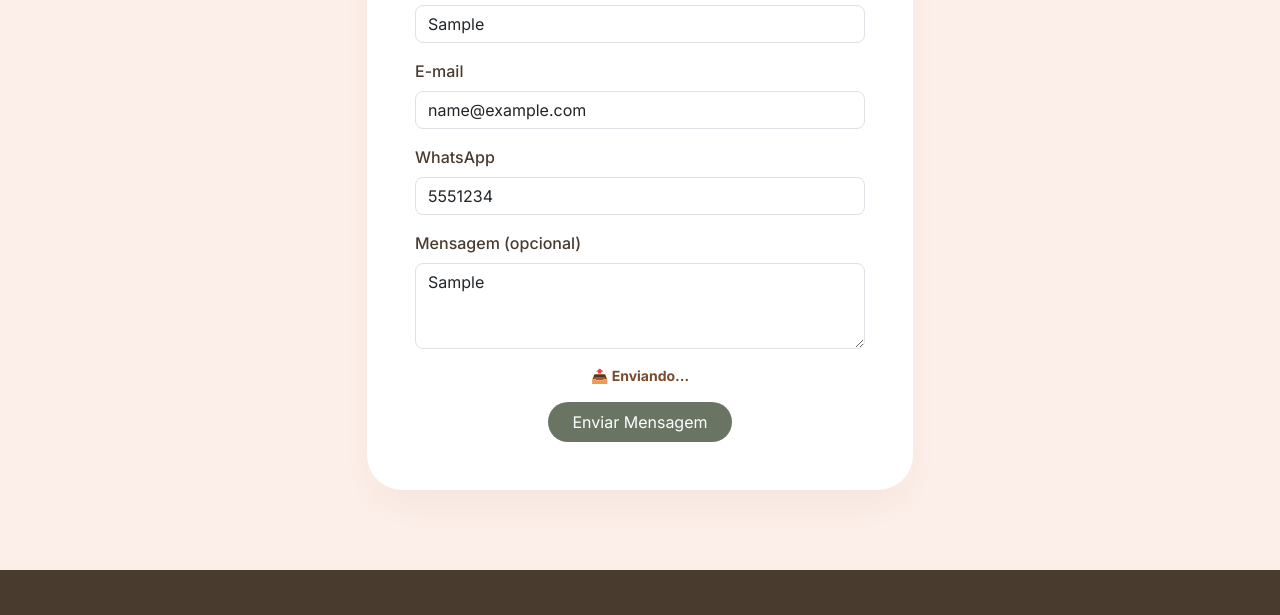
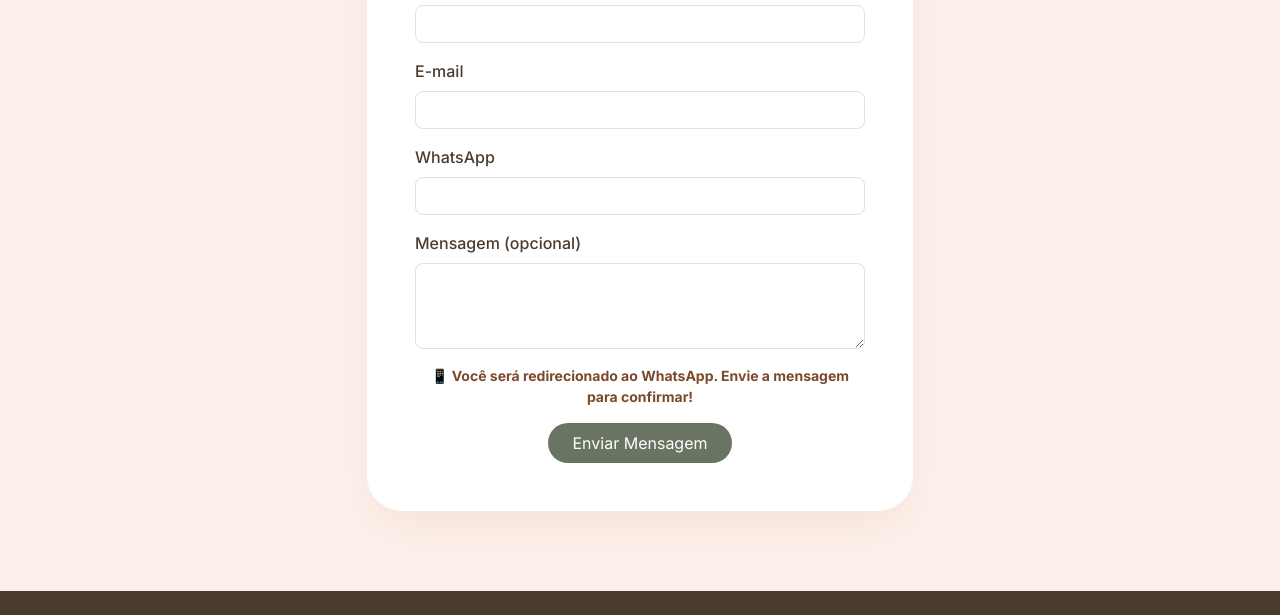
Before and after one commit to MMaistro-M/psicologia-stephanie, a plain HTML site: page index.html in a window 1280 px wide. Both pictures are taken after typing "Sample", "name@example.com", "5551234", "Sample" into the empty fields and a click on the button "Enviar Mensagem". Shown: the part 3564-4179 px from the top of the page. Drawn offline with nearby package versions, Linux system fonts and the light colour scheme; no server answers.

Commit message:
função agendamento pelo whatsapp

```diff
--- a/index.html
+++ b/index.html
@@ -11,7 +11,7 @@
 </head>
 <body>
 
-<a href="https://wa.me/+5519999959009?text=Olá,%20gostaria%20de%20agendar%20um%20acolhimento." target="_blank" class="whatsapp-float">
+<a href="https://wa.me/5519999959009?text=Olá,%20gostaria%20de%20agendar%20um%20acolhimento." target="_blank" class="whatsapp-float">
     <i class="fab fa-whatsapp"></i>
 </a>
 
@@ -28,17 +28,14 @@
     <div class="container py-4">
         <div class="row g-5 align-items-center">
 
-            <!-- LADO ESQUERDO - DESENHO + TEXTOS -->
             <div class="col-lg-7">
 
-                <!-- DESENHO DA LOGO -->
                 <div class="logo-desenho">
                     <div class="logo-titulo">Stephanie Maturana</div>
                     <div class="logo-linha"></div>
                     <div class="logo-subtitulo">PSICÓLOGA</div>
                 </div>
 
-                <!-- TEXTO PRINCIPAL -->
                 <div class="conteudo-texto mt-4">
                     <span class="badge bg-warning bg-opacity-25 text-dark-emphasis mb-3 px-3 py-2 rounded-pill">
                         Psicóloga TCC | Transtornos Alimentares
@@ -46,7 +43,7 @@
                     <h1 class="display-5 fw-bold text-mogno">Reconstrua sua relação com o corpo e a comida</h1>
                     <p class="lead mt-3" style="color: #4a3b2f;">Terapia Online para Adultos e Adolescentes. De forma leve, consciente e sem culpa.</p>
                     <div class="d-flex flex-wrap gap-3 mt-4">
-                        <a href="https://wa.me/+5519999959009" class="btn btn-whatsapp-custom">
+                        <a href="https://wa.me/5519999959009" class="btn btn-whatsapp-custom">
                             <i class="fab fa-whatsapp me-2"></i> Agendar pelo WhatsApp
                         </a>
                     </div>
@@ -54,7 +51,6 @@
 
             </div>
 
-            <!-- LADO DIREITO - FOTO -->
             <div class="col-lg-5 text-center">
                 <div class="image-container-main">
                     <img src="foto1.jpeg" alt="Stephanie Maturana" class="img-hero-custom">
@@ -234,10 +230,6 @@
     </div>
 </footer>
 
-<!-- Firebase Bibliotecas -->
-<script src="https://www.gstatic.com/firebasejs/9.22.0/firebase-app-compat.js"></script>
-<script src="https://www.gstatic.com/firebasejs/9.22.0/firebase-firestore-compat.js"></script>
-
 <script src="script.js"></script>
 </body>
 </html>
--- a/script.js
+++ b/script.js
@@ -1,21 +1,12 @@
 // ============================================
-// CONFIGURAÇÃO DO FIREBASE (COM SEUS DADOS)
+// NÚMERO DO WHATSAPP DA PSICÓLOGA
 // ============================================
-const firebaseConfig = {
-    apiKey: "AIzaSyAVbQpgpgx_O0Qr8UjyeeI4OyyC6fHBF0Y",
-    authDomain: "site-psicologa-29375.firebaseapp.com",
-    projectId: "site-psicologa-29375",
-    storageBucket: "site-psicologa-29375.firebasestorage.app",
-    messagingSenderId: "77814198358",
-    appId: "1:77814198358:web:c351c16f6785b612314bf7"
-};
-
-// Inicializar Firebase
-firebase.initializeApp(firebaseConfig);
-const db = firebase.firestore();
+// ALTERE AQUI PARA O SEU NÚMERO COM DDD
+// Exemplo: 5511999999999 (55 Brasil + 11 DDD + 999999999 número)
+const NUMERO_PSICOLOGA = "5519999959009";
 
 // ============================================
-// FUNÇÃO PARA SCROLL SUAVE
+// SCROLL SUAVE
 // ============================================
 function scrollToSection(id) {
     const element = document.getElementById(id);
@@ -25,14 +16,14 @@ function scrollToSection(id) {
 }
 
 // ============================================
-// ENVIO DO FORMULÁRIO PARA O FIREBASE
+// ENVIO DO FORMULÁRIO PARA O WHATSAPP
 // ============================================
 document.addEventListener('DOMContentLoaded', () => {
     const form = document.getElementById('formContato');
     const feedbackDiv = document.getElementById('formFeedback');
 
     if (form) {
-        form.addEventListener('submit', async (e) => {
+        form.addEventListener('submit', (e) => {
             e.preventDefault();
 
             const nome = document.getElementById('nome').value.trim();
@@ -40,7 +31,6 @@ document.addEventListener('DOMContentLoaded', () => {
             const whatsapp = document.getElementById('whatsapp').value.trim();
             const mensagem = document.getElementById('mensagem').value.trim();
 
-            // Validações
             if (!nome || !email || !whatsapp) {
                 feedbackDiv.innerHTML = '<span style="color: #e74c3c;">❌ Preencha nome, e-mail e WhatsApp.</span>';
                 return;
@@ -51,38 +41,34 @@ document.addEventListener('DOMContentLoaded', () => {
                 return;
             }
 
-            // Mostrar carregando
-            feedbackDiv.innerHTML = '<span style="color: #7a4a2a;">📤 Enviando...</span>';
+            let textoWhatsApp = `🆕 *NOVO AGENDAMENTO!*%0A%0A`;
+            textoWhatsApp += `*Nome:* ${nome}%0A`;
+            textoWhatsApp += `*E-mail:* ${email}%0A`;
+            textoWhatsApp += `*WhatsApp:* ${whatsapp}%0A`;
 
-            const dadosContato = {
-                nome: nome,
-                email: email,
-                whatsapp: whatsapp,
-                mensagem: mensagem,
-                dataEnvio: new Date().toISOString(),
-                status: 'novo'
-            };
+            if (mensagem) {
+                textoWhatsApp += `*Mensagem:* ${mensagem}%0A`;
+            }
 
-            try {
-                // Salvar no Firebase Firestore
-                await db.collection('agendamentos').add(dadosContato);
+            textoWhatsApp += `%0A📅 *Data:* ${new Date().toLocaleString('pt-BR')}%0A`;
+            textoWhatsApp += `%0A Responda diretamente por aqui! ✅`;
 
-                // Sucesso
-                feedbackDiv.innerHTML = '<span style="color: #27ae60;">✅ Mensagem enviada com sucesso! Agradeço o interesse, em breve entrarei em contato.</span>';
-                form.reset();
+            const linkWhatsApp = `https://wa.me/${NUMERO_PSICOLOGA}?text=${textoWhatsApp}`;
 
-                // Limpar mensagem após 5 segundos
+            feedbackDiv.innerHTML = '<span style="color: #27ae60;">✅ Redirecionando para o WhatsApp... Clique em "Enviar" para confirmar o agendamento.</span>';
+
+            form.reset();
+
+            setTimeout(() => {
+                window.open(linkWhatsApp, '_blank');
+                feedbackDiv.innerHTML = '<span style="color: #7a4a2a;">📱 Você será redirecionado ao WhatsApp. Envie a mensagem para confirmar!</span>';
+
                 setTimeout(() => {
                     feedbackDiv.innerHTML = '';
-                }, 5000);
-
-            } catch (error) {
-                console.error('Erro ao salvar no Firebase:', error);
-                feedbackDiv.innerHTML = '<span style="color: #e74c3c;">❌ Erro ao enviar. Tente novamente ou me chame diretamente no WhatsApp.</span>';
-            }
+                }, 8000);
+            }, 1000);
         });
     }
 });
 
-console.log('🚀 Site conectado ao Firebase! Os agendamentos serão salvos no Firestore.');
-console.log('📊 Para ver os dados: https://console.firebase.google.com/');
+console.log('🚀 Formulário configurado para enviar mensagens direto para o WhatsApp!');
```
Also changed, not shown: style.css (+0 -13 lines).
